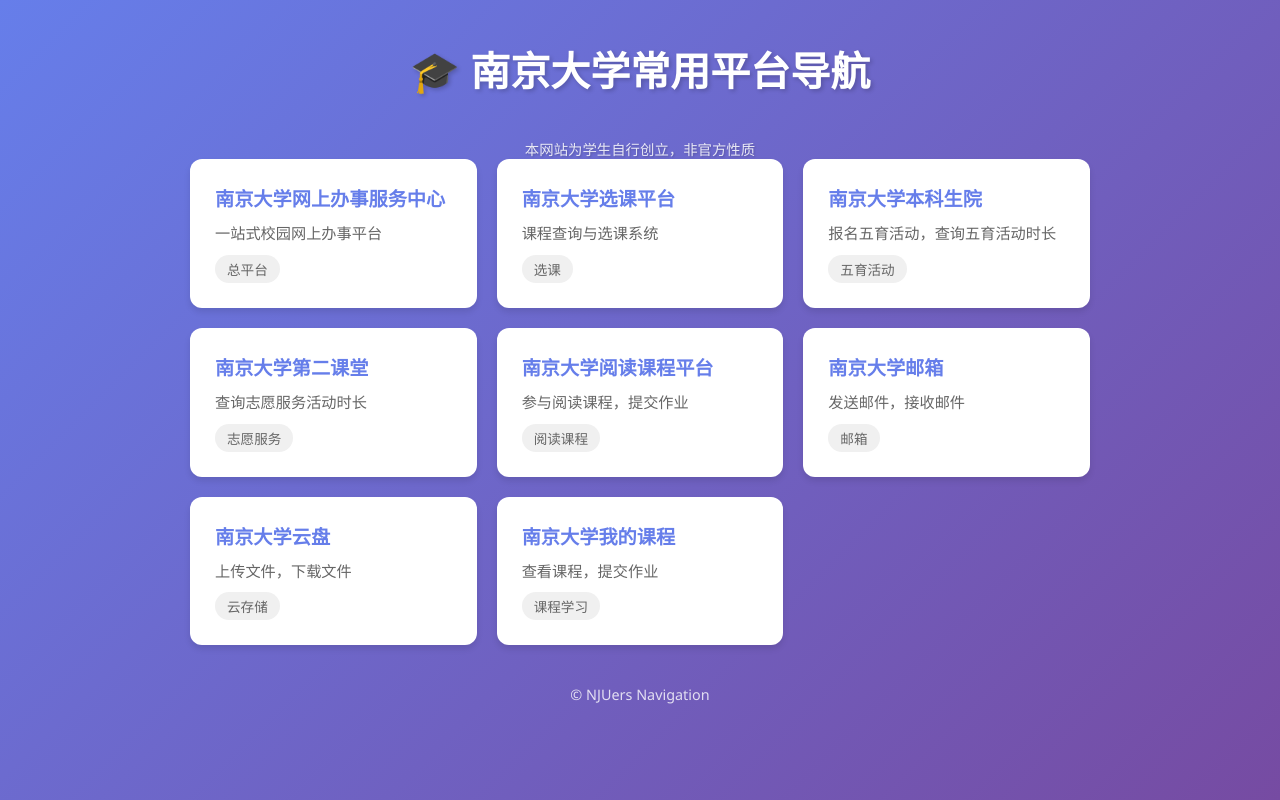
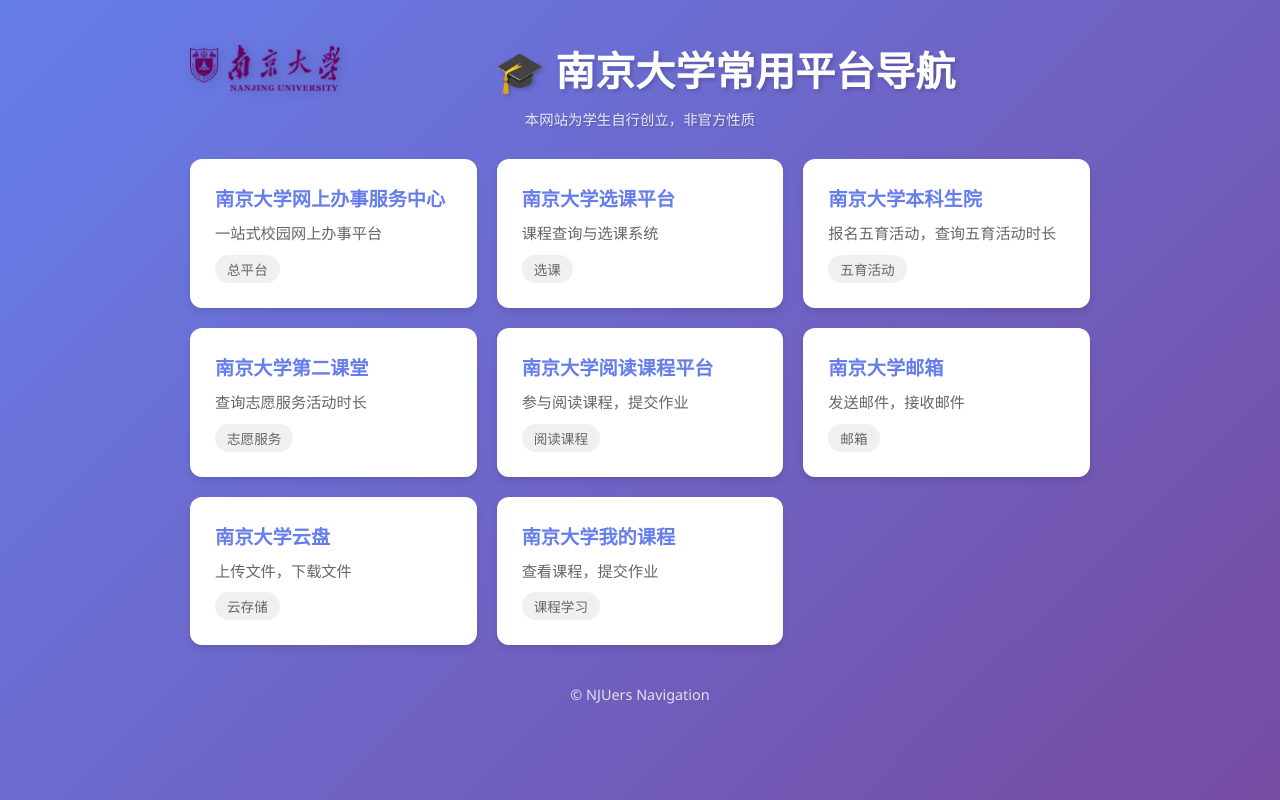
Before and after one commit to mote-ink/NJUers-unofficial-guide, a plain HTML site: page index.html in a window 1280 px wide. Drawn offline with Linux system fonts and the light colour scheme.

Commit message:
Refactor index.html for improved layout and styling
Updated the HTML structure and styling for the navigation page, including a new logo and adjusted layout.

```diff
--- a/index.html
+++ b/index.html
@@ -26,7 +26,7 @@
             .header {
                 display: flex;
                 align-items: center;
-                margin-bottom: 40px;
+                margin-bottom: 10px;
             }
 
             .logo {
@@ -49,6 +49,7 @@
                 color: rgba(255, 255, 255, 0.85);
                 font-size: 0.9em;
                 margin-top: 8px;
+                margin-bottom: 30px;
                 text-shadow: 1px 1px 2px rgba(0, 0, 0, 0.2);
             }
 
@@ -113,6 +114,7 @@
     <body>
         <div class="container">
             <div class="header">
+                <img src="nju-logo.png" alt="南京大学校徽" class="logo">
                 <h1>🎓 南京大学常用平台导航</h1>
             </div>
             <p class="subtitle">本网站为学生自行创立，非官方性质</p>
```
